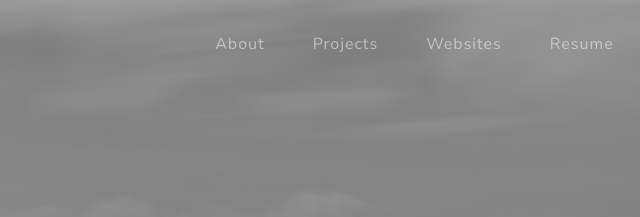
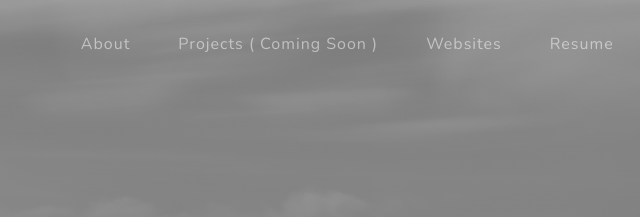
Before and after one commit to nashrulmazlan7/Portfolio, a plain HTML site: page index.html in a window 1280 px wide. Shown: the top 217 px of the page, 414-1054 px from the left. Drawn offline with nearby package versions, Linux system fonts and the light colour scheme.

Commit message:
Update index.html

```diff
--- a/index.html
+++ b/index.html
@@ -29,7 +29,7 @@
       <div class="collapse navbar-collapse" id="navbarResponsive">
         <ul class="navbar-nav ms-auto">
           <li class="nav-item"><a class="nav-link" href="#about">About</a></li>
-          <li class="nav-item"><a class="nav-link" href="#projects">Projects</a></li>
+          <li class="nav-item"><a class="nav-link" href="#projects">Projects ( Coming Soon )</a></li>
           <li class="nav-item"><a class="nav-link" href="#websites">Websites</a></li>
           <li class="nav-item"><a class="nav-link" href="assets/img/Nashrul's Resume Updated.pdf">Resume</a></li>
           <li class="nav-item"><a class="nav-link" href="#signup">Contact</a></li>
```
